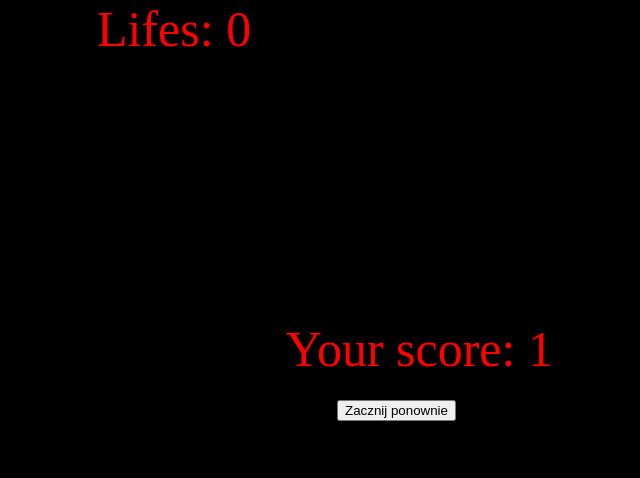
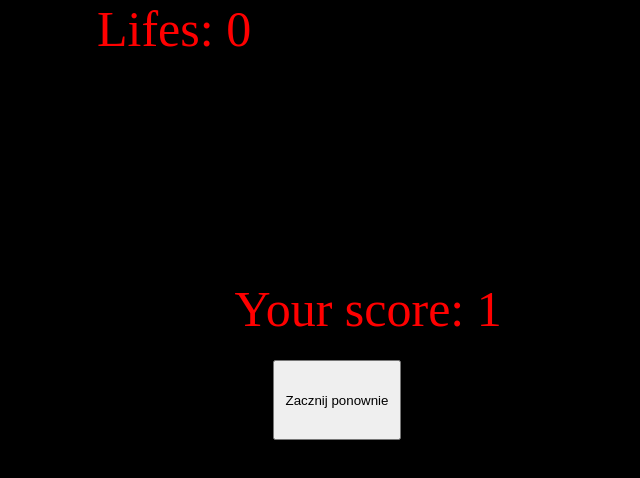
Before and after one commit to AdPiotrek/JsRunnerProject, a plain HTML site: page index.html in a window 1280 px wide. Shown: the whole page, without its empty margins (303-943 px from the left). Drawn offline with Linux system fonts and the light colour scheme.

Commit message:
button change

```diff
--- a/pkRunnerStyles.css
+++ b/pkRunnerStyles.css
@@ -5,13 +5,15 @@ body {
 
 button {
     position: fixed;
-    left: 50%;
-    top: 50%;
+    left: 45%;
+    top: 45%;
+    width: 10%;
+    height: 10%;
 }
 
 text {
     font-size: 50px;
     position: fixed;
-    left: 46%;
-    top: 40%;
+    left: 42%;
+    top: 35%;
 }
```
